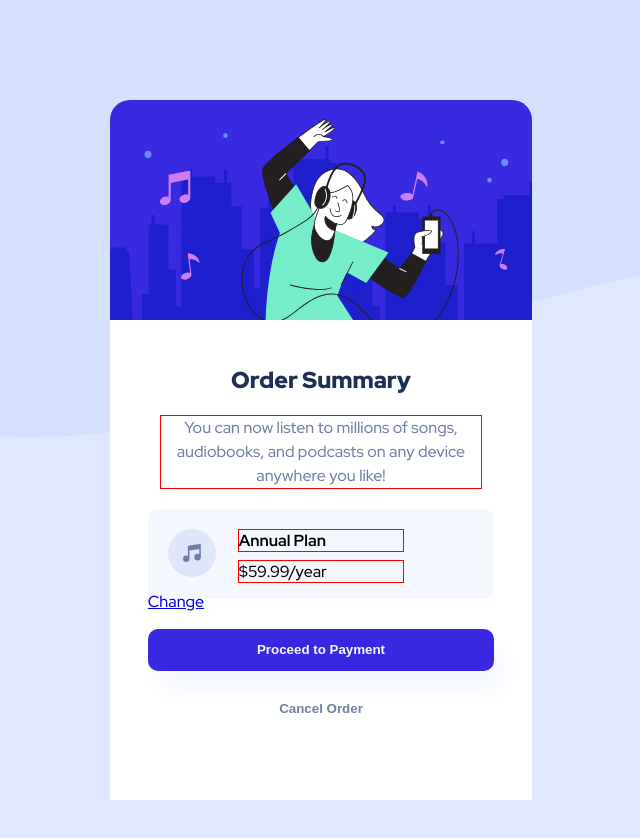
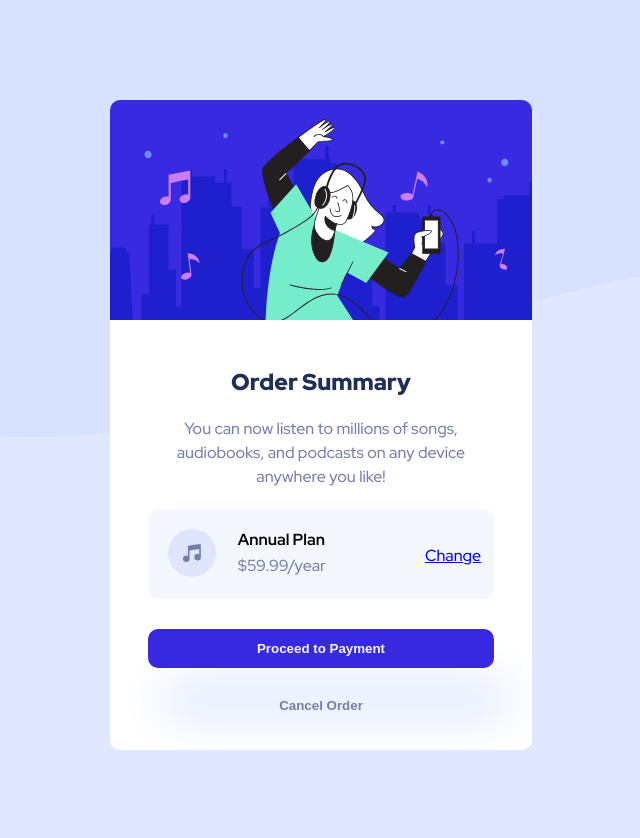
Before and after one commit to Aubzz/Order-Summary-Component, a plain HTML site: page index.html in a window 1280 px wide. Shown: the whole page, without its empty margins (319-959 px from the left). Drawn offline with Linux system fonts and the light colour scheme.

Commit message:
Update style.css

```diff
--- a/style.css
+++ b/style.css
@@ -29,11 +29,13 @@ img {
   max-width: 1400px;
   margin: 100px auto;
   width: 33%;
-  height: 700px;
+  height: 650px;
   display: flex;
   flex-direction: column;
   justify-content: center;
   align-items: center;
+  border-radius: 10px;
+  box-shadow: 5px 10px 10px hsl(225, 100%, 94%);
 }
 
 img {
@@ -45,7 +47,7 @@ img {
   font-weight: 900;
   font-size: 23px;
   color: hsl(223, 47%, 23%);
-  margin-top: 180px;
+  margin-top: 230px;
   text-align: center;
 }
 
@@ -57,6 +59,7 @@ img {
   border-radius: 10px;
   width: 82%;
   height: 90px;
+  position: relative;
 }
 
 .playlist {
@@ -70,15 +73,23 @@ img {
 h4 {
   font-weight: 700;
   margin: 20px 90px 5px 90px;
-  border: 1px solid red;
 }
 
 p {
-  margin: 8px 90px;
-  border: 1px solid red;
+  margin: 5px 90px;
 }
 
 .change {
+  position: absolute;
+  display: flex;
+  top: 40%; /* Adjust the top value to move it above the h4 element */
+  left: 80%; /* Center the element horizontally */
+  justify-content: center;
+  align-items: center;
+}
+
+.order-price {
+  color: hsl(224, 23%, 55%);
 }
 .btn-payment {
   background-color: hsl(245, 75%, 52%);
@@ -87,9 +98,9 @@ p {
   color: hsl(225, 100%, 98%);
   width: 82%;
   height: 6%;
-  font-weight: 800;
+  font-weight: 700;
   margin: 30px;
-  box-shadow: 10px 20px 20px hsl(225, 100%, 98%);
+  box-shadow: 15px 50px 50px hsl(225, 100%, 94%);
   cursor: pointer;
 }
 
```
